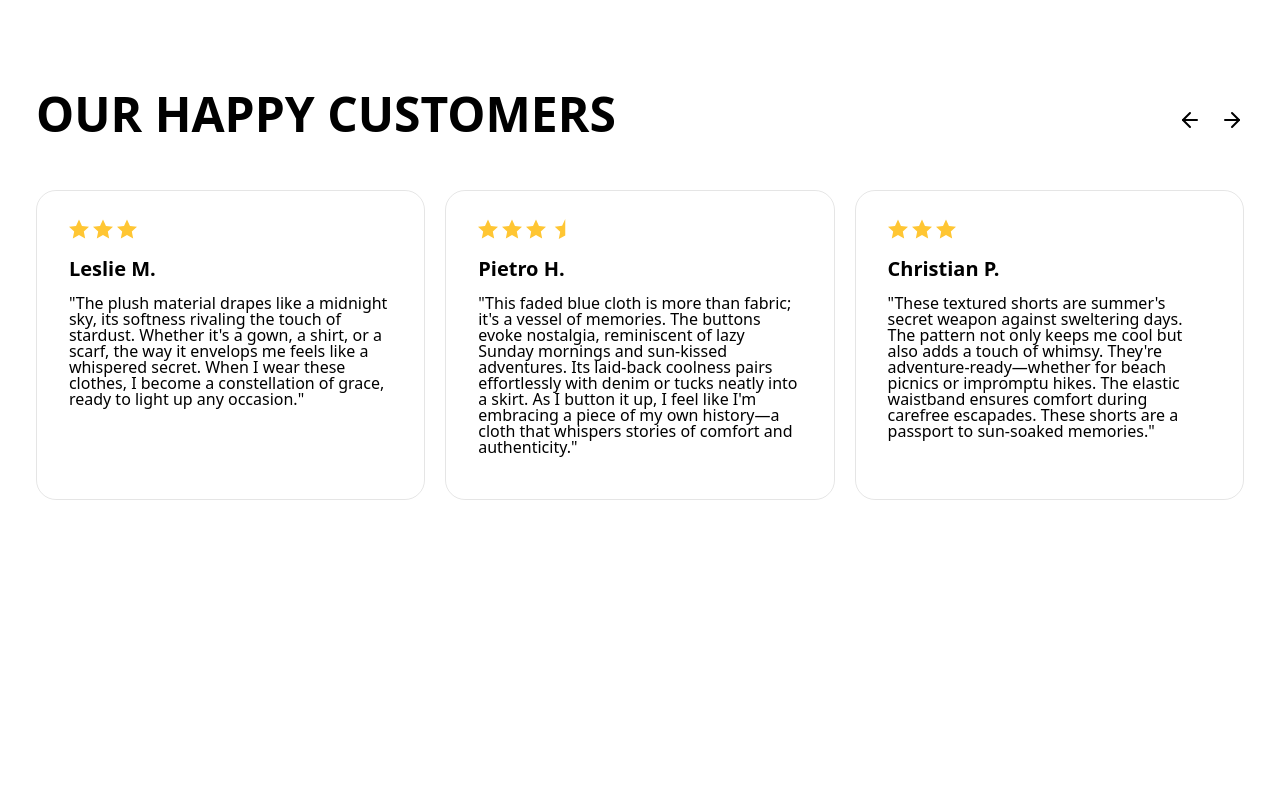
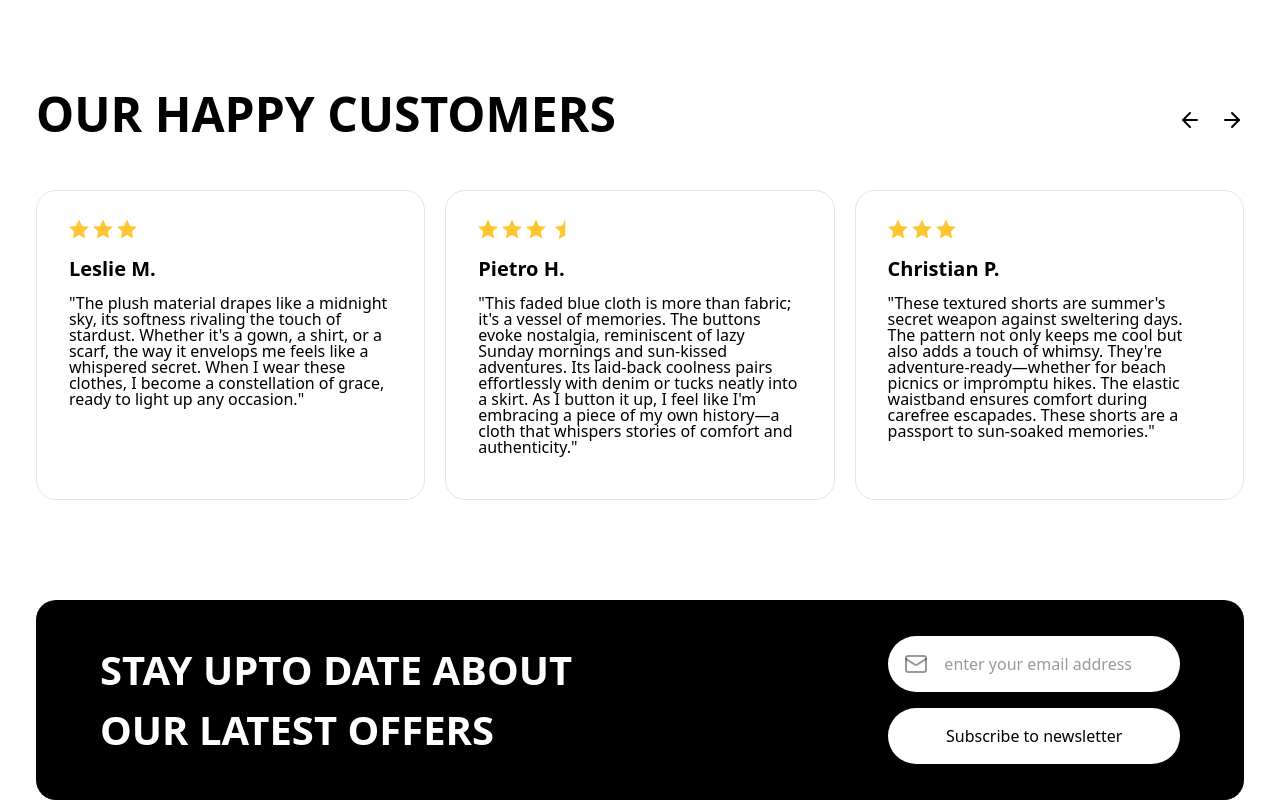
Before and after one commit to KonstantinHerasimenko/Shop.co, a Next.js app: page / in a window 1280 px wide. Shown: the part 3087-3887 px from the top of the page. Before the commit the page ends 3667 px from the top, so only its background shows below. Built offline with nearby package versions, Linux system fonts and the light colour scheme.

Commit message:
add newsletter component

```diff
--- a/app/page.tsx
+++ b/app/page.tsx
@@ -2,6 +2,7 @@ import Container from '@/components/layout/container'
 import Arrivals from '@/components/layout/home/arrivals'
 import CategoryBrowse from '@/components/layout/home/categories'
 import Header from '@/components/layout/home/header'
+import Newsletter from '@/components/layout/home/newsletter'
 import Reviews from '@/components/layout/home/reviews'
 import TopSelling from '@/components/layout/home/topSelling'
 import Navigation from '@/components/layout/navigation'
@@ -29,6 +30,7 @@ export default function HomePage() {
         </Container>
       </main>
       <Reviews/>
+      <Newsletter/>
     </>
   )
 }
--- /dev/null
+++ b/components/layout/home/newsletter.tsx
@@ -0,0 +1,46 @@
+"use client"
+
+import { Mail } from 'lucide-react'
+import Container from '@/components/layout/container'
+import { useState } from 'react'
+
+export default function Newsletter() {
+  const [emailLength,setEmailLength] = useState(0)
+
+  return (
+    <div className=" translate-y-1/2">
+      <Container>
+        <div className="px-16 py-9 rounded-2.5xl bg-black text-white w-full flex justify-between items-center">
+          <h3 className="uppercase font-bold text-heading-3">
+            STAY UPTO DATE ABOUT
+            <br /> OUR LATEST OFFERS
+          </h3>
+          <form className="grid grid-rows-2 h-max gap-4">
+            <label className="p-4 rounded-13xl bg-white grid grid-cols-[1fr_auto] items-center gap-4">
+              <button>
+                <Mail color="rgba(0,0,0,0.4)" />
+              </button>
+              <input
+                className="text-black placeholder:text-black-04"
+                placeholder="enter your email address"
+                type='email'
+                onInput={(event)=>{
+                  setEmailLength(event.currentTarget.value.length)
+                }}
+                style={{
+                  width: Math.max(emailLength,24) +"ch"
+                }}
+              />
+            </label>
+
+            <button className="bg-white p-4 rounded-13xl">
+              <h5 className="first-letter:uppercase text-black font-medium">
+                subscribe to newsletter
+              </h5>
+            </button>
+          </form>
+        </div>
+      </Container>
+    </div>
+  )
+}
--- a/components/layout/home/reviews.tsx
+++ b/components/layout/home/reviews.tsx
@@ -68,7 +68,7 @@ export default function Reviews() {
   const reviewCards = reviews.concat(reviews).map((review: review,index) => {
     return (
       <li
-        key={`review${review.id}`}
+        key={`review${index}`}
         className="py-7 px-8 border-black-01 text-black border-1 rounded-2.5xl relative"
         style={{ width: `${(containerWidth - (slideNumber - 1) * 20) / slideNumber}px` }}
       >
@@ -86,7 +86,7 @@ export default function Reviews() {
   })
 
   return (
-    <section className="mb-20">
+    <section>
       <Container>
         <div className="flex justify-between items-baseline mb-10">
           <h2 className="text-heading-2 uppercase font-bold">our happy customers</h2>
--- a/components/layout/rating.tsx
+++ b/components/layout/rating.tsx
@@ -1,21 +1,23 @@
+import { ComponentPropsWithoutRef } from 'react'
+import uuid from 'react-uuid'
 import halfStar from '@/assets/icons/halfStar.svg'
 import star from '@/assets/icons/star.svg'
+import { cn } from '@/utils/css'
 import BaseIcon from '../ui/BaseIcon'
-import { ComponentPropsWithoutRef } from "react";
-import { cn } from '@/utils/css';
 
-
-interface RatingProps extends ComponentPropsWithoutRef<"span"> {
+interface RatingProps extends ComponentPropsWithoutRef<'span'> {
   rating: number
 }
 
-export default function Rating({ rating,className, ...props }:RatingProps) {
+export default function Rating({ rating, className, ...props }: RatingProps) {
+  const ratingKey = uuid()
+
   return (
-    <span className={cn("flex gap-1",className)} {...props}>
-      {Array(Math.trunc(rating)).fill(<BaseIcon as={star} className="h-5 aspect-square" />)}
-      {!Number.isInteger(rating) && (
-        <BaseIcon as={halfStar} className="h-5 aspect-square" />
-      )}
+    <span className={cn('flex gap-1', className)} {...props}>
+      {Array.from(Array(Math.trunc(rating))).map((_, index) => {
+        return <BaseIcon as={star} className="h-5 aspect-square" key={ratingKey + index} />
+      })}
+      {!Number.isInteger(rating) && <BaseIcon as={halfStar} className="h-5 aspect-square" />}
     </span>
   )
 }
--- a/package.json
+++ b/package.json
@@ -15,6 +15,7 @@
     "next": "14.2.4",
     "react": "^18",
     "react-dom": "^18",
+    "react-uuid": "^2.0.0",
     "tailwind-merge": "^2.3.0"
   },
   "devDependencies": {
@@ -22,6 +23,7 @@
     "@types/node": "^20",
     "@types/react": "^18",
     "@types/react-dom": "^18",
+    "@types/uuid": "^10.0.0",
     "eslint": "^8",
     "eslint-config-next": "14.2.4",
     "postcss": "^8",
--- a/styles/globals.css
+++ b/styles/globals.css
@@ -2,9 +2,16 @@
 @tailwind components;
 @tailwind utilities;
 
+input:focus,
+select:focus,
+textarea:focus,
+button:focus {
+  outline: none;
+}
+
 @layer components {
   /*underline on hover animation*/
-  .underline-parent{
+  .underline-parent {
     display: inline-block;
     position: relative;
   }
```
Also changed, not shown: 1 other file (tests, documents, lock files or other folders).
